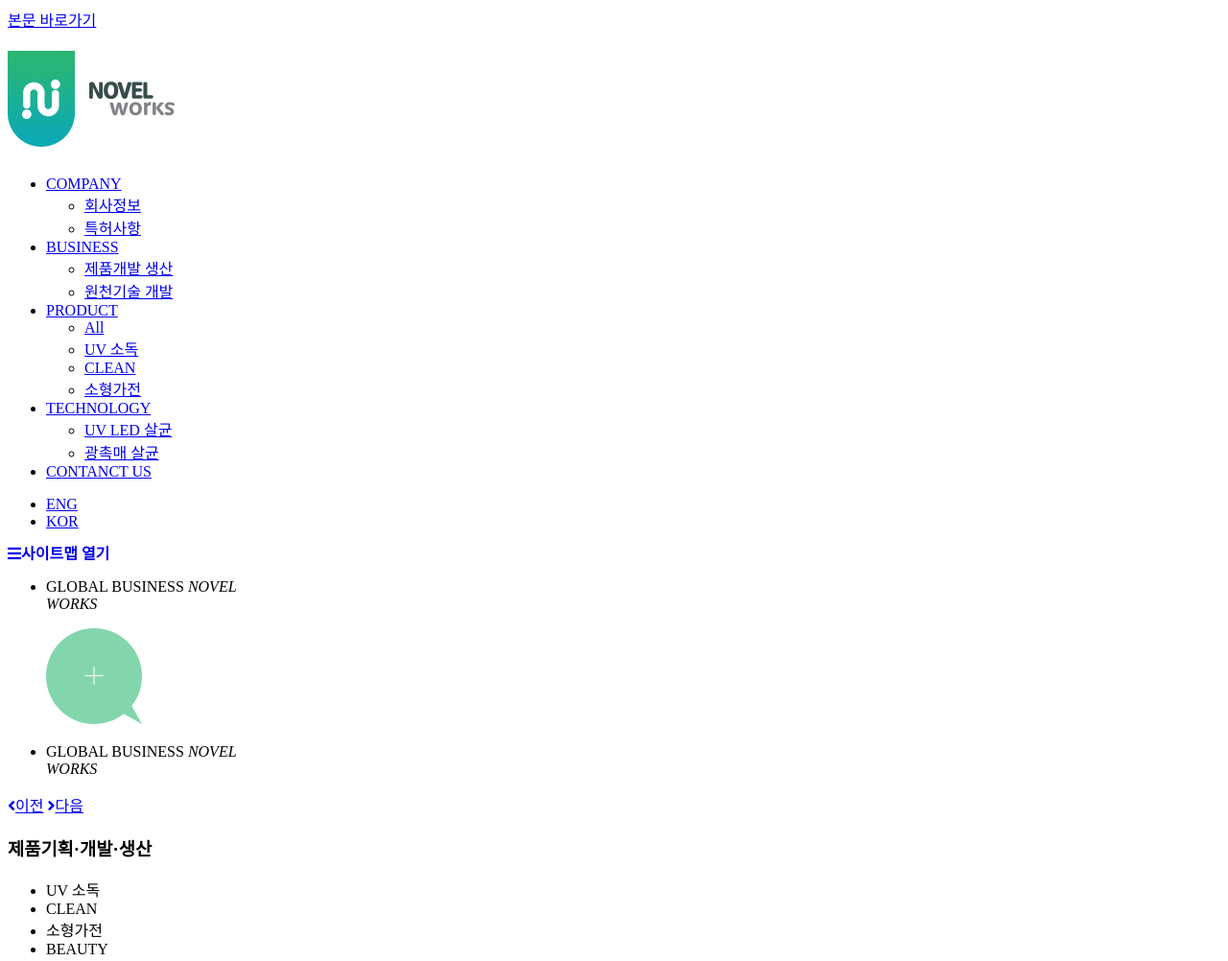
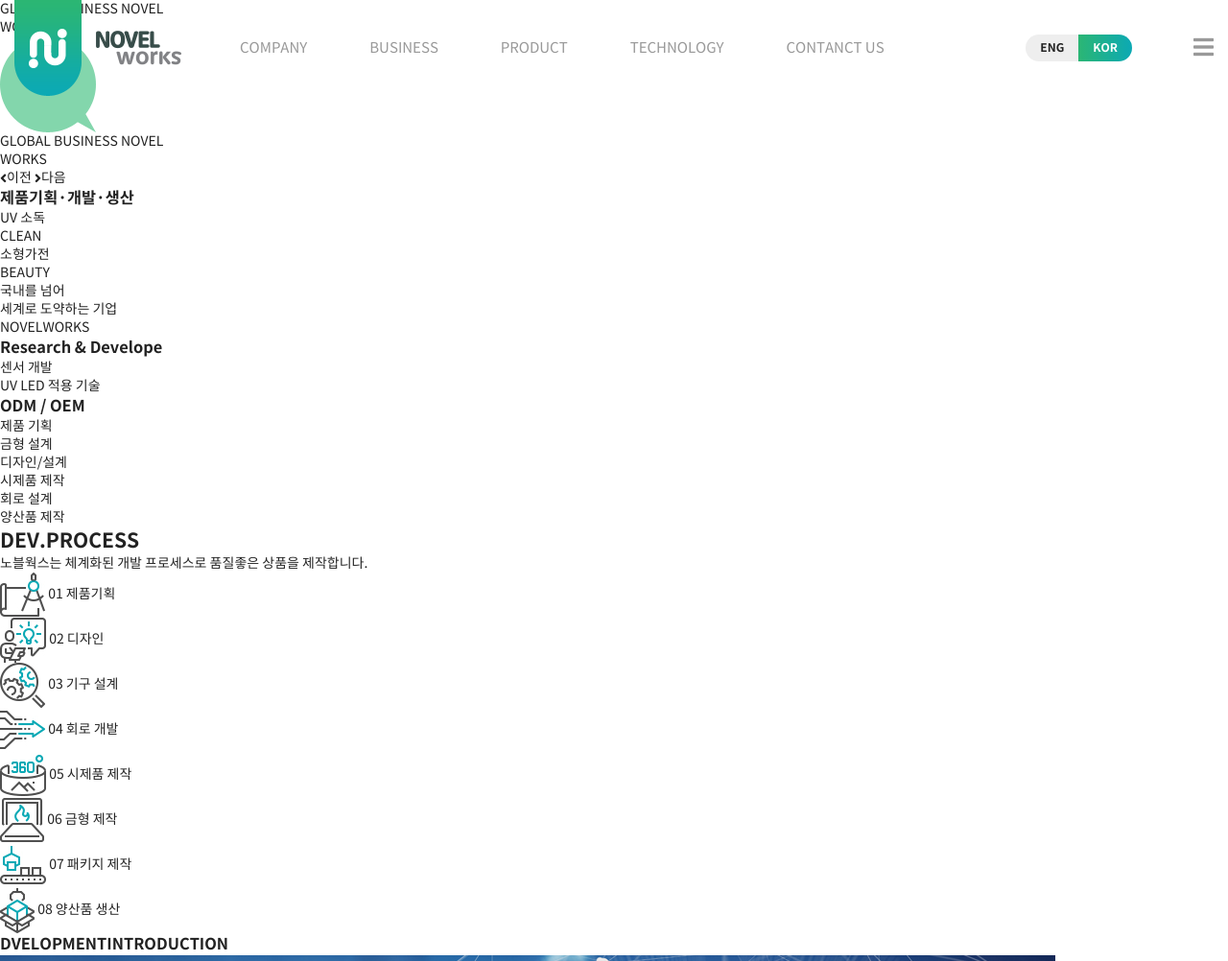
Before and after one commit to Byungchan-Park/Novel-works-site-clone, a plain HTML site: page index.html in a window 1280 px wide. Shown: the top 1002 px of the page at 96% size. Drawn offline with Linux system fonts and the light colour scheme.

Commit message:
header part of basic css is completed

```diff
--- a/css/style.css
+++ b/css/style.css
@@ -19,6 +19,22 @@
 br.only-m { content: ""; }
 br.only-m:after { content: "\00a0"; }
 .ir-hidden { position: absolute; left: -9999px; }
+#skip-nav {
+  position: fixed;
+  left: 0;
+  top: -40px;
+  width: 100%;
+  height: 40px;
+  line-height: 40px;
+  text-align: center;
+  background: rgba(0, 0, 0, 0.5);
+  font-size: 14px;
+  transition: top 0.4s;
+  z-index: 10000;
+}
+#skip-nav:focus {
+  top: 0;
+}
 
 /* common */
 body {
@@ -28,3 +44,90 @@
   color: #222222;
   background: #ffffff;
 }
+#wrapper {
+  min-width: 1024px;
+  overflow: hidden;
+}
+/* -------- header -------- */
+#header {
+  position: fixed;
+  left: 0;
+  top: 0;
+  width: 100%;
+  height: 100px;
+  z-index: 1000;
+}
+#header h1.logo {
+  position: absolute;
+  left: 15px;
+  top: 0;
+}
+#gnb {
+  position: absolute;
+  left: 220px;
+  top: 0;
+  height: 100px;
+  font-size: 15px;
+  color: #999999;
+  overflow: hidden;
+}
+#gnb > ul > li {
+  float: left;
+  height: 300px;
+}
+#gnb > ul > li + li {
+  margin-left: 5px;
+  /* for the web accessibility */
+}
+#gnb > ul > li > a {
+  position: relative;
+  display: block;
+  padding: 0 30px;
+  height: 100px;
+  line-height: 100px;
+}
+#gnb > ul > li > ul {
+  margin-top: 30px;
+}
+#gnb > ul > li > ul > li + li {
+  margin-top: 10px;
+}
+#gnb > ul > li > ul > li > a {
+  display: block;
+  text-align: center;
+}
+
+#top-lang {
+  position: absolute;
+  right: 100px;
+  top: 50%;
+  transform: translate(0, -50%);
+  font-size: 12px;
+  font-weight: 700;
+}
+#top-lang li {
+  float: left;
+}
+#top-lang li > a {
+  display: block;
+  background-color: #eeeeee;
+  padding: 6px 15px;
+}
+#top-lang li:first-child a {
+  border-radius: 20px 0 0 20px;
+}
+#top-lang li:last-child a {
+  border-radius: 0 20px 20px 0;
+}
+#top-lang li.on a {
+  color: #ffffff;
+  background: linear-gradient(to right, rgb(43, 182, 116) 0%, rgb(12, 169, 180) 100%);
+}
+#header a.sitemap {
+  position: absolute;
+  right: 15px;
+  top: calc(50% - 3px);
+  transform: translate(0, -50%);
+  font-size: 24px;
+  color: #999999;
+}
--- a/index.html
+++ b/index.html
@@ -1,5 +1,6 @@
 <!DOCTYPE html>
 <html>
+
 <head>
   <meta charset="UTF-8" />
   <meta http-equiv="X-UA-Compatible" content="ie=edge" />
@@ -11,6 +12,7 @@
   <link href="favicon.ico" rel="shortcut icon" type="image/x-icon" />
   <link href="fa/css/all.min.css" rel="stylesheet" />
   <link href="css/web_font.css" rel="stylesheet" />
+  <link rel="stylesheet" href="css/style.css">
 </head>
 
 <body class="main">
@@ -63,9 +65,7 @@
         <li><a href="#">ENG</a></li>
         <li class="on"><a href="#">KOR</a></li>
       </ul>
-        <a href="#" class="sitemap" title="사이트맵 열기"
-          ><i class="fas fa-bars"><span>사이트맵 열기</span></i></a
-        >
+      <a href="#" class="sitemap" title="사이트맵 열기"><i class="fas fa-bars"><span class="ir-hidden">사이트맵 열기</span></i></a>
     </header>
     <main id="main">
       <section id="main-visual">
@@ -182,35 +182,25 @@
               <ul class="content">
                 <li>
                   <em class="title">NOVEL WORKS</em>
-                    <a href="#"
-                      ><i class="fas fa-plus"><span>000 바로가기</span></i></a
-                    >
+                  <a href="#"><i class="fas fa-plus"><span>000 바로가기</span></i></a>
                 </li>
                 <li>
                   <img src="img/main_slide_sub_03.png" alt="" />
                   <em class="title">UV LED</em>
                   <p>UV LED기술을 선도하는 기업<br />노블웍스는 차별화된 기술력을 통해<br />고객사와 함께 성장해나갑니다.</p>
-                    <a href=""
-                      ><i class="fas fa-plus"><span>000 바로가기</span></i></a
-                    >
+                  <a href=""><i class="fas fa-plus"><span>000 바로가기</span></i></a>
                 </li>
                 <li>
                   <img src="img/main_slide_sub_02.png" alt="" />
                   <em class="title">광촉매 살균</em>
                   <p>노블웍스만의 차별화 된 광촉매 살균 기술.<br />광촉매 살균 [UV-A]은 촉매작용을 갖게 되는 물질로<br />반영구적 사용이 가능하고, 인체에 무해합니다.</p>
-                    <a href="#"
-                      ><i class="fas fa-plus"><span>000 바로가기</span></i></a
-                    >
+                  <a href="#"><i class="fas fa-plus"><span>000 바로가기</span></i></a>
                 </li>
               </ul>
             </div>
             <p class="control">
-                <a href="#"
-                  ><i class="fas fa-angle-left"><span>이전</span></i></a
-                >
-                <a href="#"
-                  ><i class="fas fa-angle-right"><span>다음</span></i></a
-                >
+              <a href="#"><i class="fas fa-angle-left"><span>이전</span></i></a>
+              <a href="#"><i class="fas fa-angle-right"><span>다음</span></i></a>
             </p>
           </div>
         </div>
@@ -294,8 +284,10 @@
           <div class="location">
             <h3>LOCATION</h3>
             <ul>
-                <li><span>Head office</span>B-1001, Hyundai knowledge industry center, Doosan-ro 70, Geumchen-gu, Seoul, Republic of Korea.</li>
-                <li><span>Korea Factory</span>58, Sinheung-ro 469 beon-gil, Bucheon-si, Gyeonggi-do, Republic of Korea.</li>
+              <li><span>Head office</span>B-1001, Hyundai knowledge industry center, Doosan-ro 70, Geumchen-gu, Seoul,
+                Republic of Korea.</li>
+              <li><span>Korea Factory</span>58, Sinheung-ro 469 beon-gil, Bucheon-si, Gyeonggi-do, Republic of Korea.
+              </li>
               <li><span>China Factory</span>3-3, No 17 Sanwei Gongye ST, Gushu, Xixiang, Baoan, Shenzhen, China</li>
             </ul>
           </div>
@@ -305,4 +297,5 @@
     </footer>
   </div>
 </body>
+
 </html>
```
Lines whose indentation alone changed are shown as unchanged.
